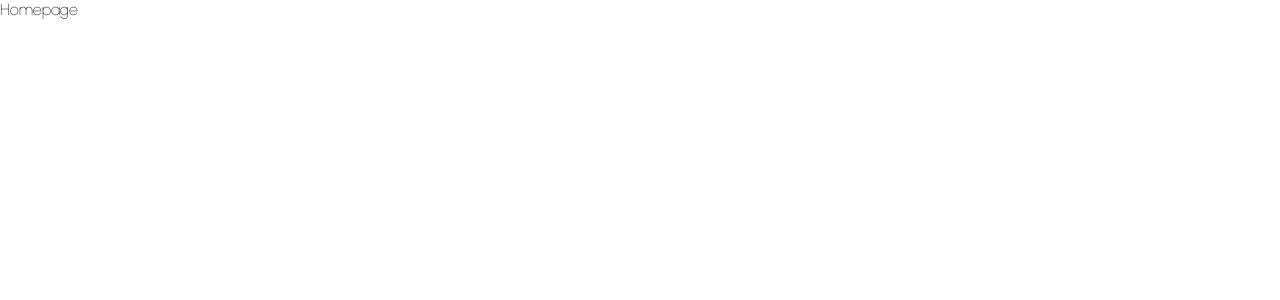
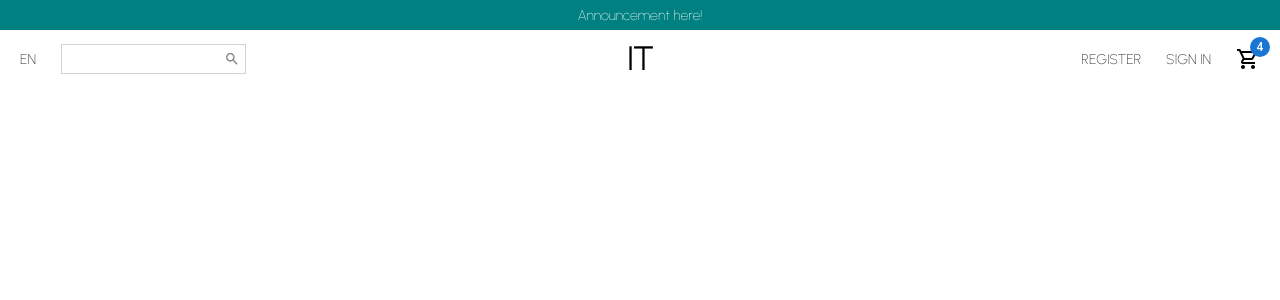
Before and after one commit to itsimoes/e-commerce, a React (Create React App) app: page / in a window 1280 px wide. Shown: the top 300 px of the page. Built offline with nearby package versions, Linux system fonts and the light colour scheme.

Commit message:
Navbar completed!

```diff
--- a/package.json
+++ b/package.json
@@ -3,12 +3,17 @@
   "version": "0.1.0",
   "private": true,
   "dependencies": {
+    "@emotion/react": "^11.8.1",
+    "@emotion/styled": "^11.8.1",
+    "@mui/icons-material": "^5.5.0",
+    "@mui/material": "^5.5.0",
     "@testing-library/jest-dom": "^5.11.4",
     "@testing-library/react": "^11.1.0",
     "@testing-library/user-event": "^12.1.10",
     "react": "^17.0.2",
     "react-dom": "^17.0.2",
     "react-scripts": "4.0.3",
+    "styled-components": "^5.3.3",
     "web-vitals": "^1.0.1"
   },
   "scripts": {
--- /dev/null
+++ b/src/components/Announcement.jsx
@@ -0,0 +1,17 @@
+import styled from "styled-components";
+const Container = styled.div`
+  height: 30px;
+  background-color: teal;
+  color: white;
+  display: flex;
+  align-items: center;
+  justify-content: center;
+  font-size: 14px;
+  font-weight: 500;
+`;
+
+const Announcement = () => {
+  return <Container>Announcement here!</Container>;
+};
+
+export default Announcement;
--- /dev/null
+++ b/src/components/Navbar.jsx
@@ -0,0 +1,88 @@
+import Badge from '@mui/material/Badge';
+import { Search, ShoppingCartOutlined } from "@mui/icons-material";
+import React from "react";
+import styled from "styled-components";
+
+const Container = styled.div`
+  height: 60px;
+`;
+const Wrapper = styled.div`
+  padding: 10px 20px;
+  display: flex;
+  align-items: center;
+  justify-content: space-between;
+`;
+const Left = styled.div`
+  flex: 1;
+  display: flex;
+  align-items: center;
+`;
+
+const Language = styled.div`
+  font-size: 14px;
+  cursor: pointer;
+`;
+
+const SearchContainer = styled.div`
+  border: 0.5px solid lightgray;
+  display: flex;
+  align-items: center;
+  margin-left: 25px;
+  padding: 5px;
+  `;
+
+const Input = styled.input`
+  border: none;
+  `;
+
+const Center = styled.div`
+  flex: 1;
+  text-align: center;
+  `;
+
+const Logo = styled.h1`
+  font-weight: bold;
+  `;
+
+const Right = styled.div`
+  flex: 1;
+  display: flex;
+  align-items: center;
+  justify-content: flex-end;
+`;
+
+const MenuItem = styled.div`
+  font-size: 14px;
+  cursor: pointer;
+  margin-left: 25px;
+`;
+
+const Navbar = () => {
+  return (
+    <Container>
+      <Wrapper>
+        <Left>
+          <Language>EN</Language>
+          <SearchContainer>
+            <Input />
+            <Search style={{color:"gray", fontSize: 16}}/>
+          </SearchContainer>
+        </Left>
+        <Center>
+          <Logo>IT</Logo>
+        </Center>
+        <Right>
+          <MenuItem>REGISTER</MenuItem>
+          <MenuItem>SIGN IN</MenuItem>
+          <MenuItem>
+            <Badge badgeContent={4} color="primary">
+              <ShoppingCartOutlined />
+            </Badge>
+          </MenuItem>
+        </Right>
+      </Wrapper>
+    </Container>
+  );
+};
+
+export default Navbar;
--- a/src/pages/Home.jsx
+++ b/src/pages/Home.jsx
@@ -1,8 +1,11 @@
+import Announcement from "../components/Announcement";
 import React from "react";
+import Navbar from "../components/Navbar";
 
 const Home = () => {
   return <div>
-      Homepage
+    <Announcement />
+      <Navbar />
       </div>;
 };
 
```
Also changed, not shown: 2 other files (tests, documents, lock files or other folders).
